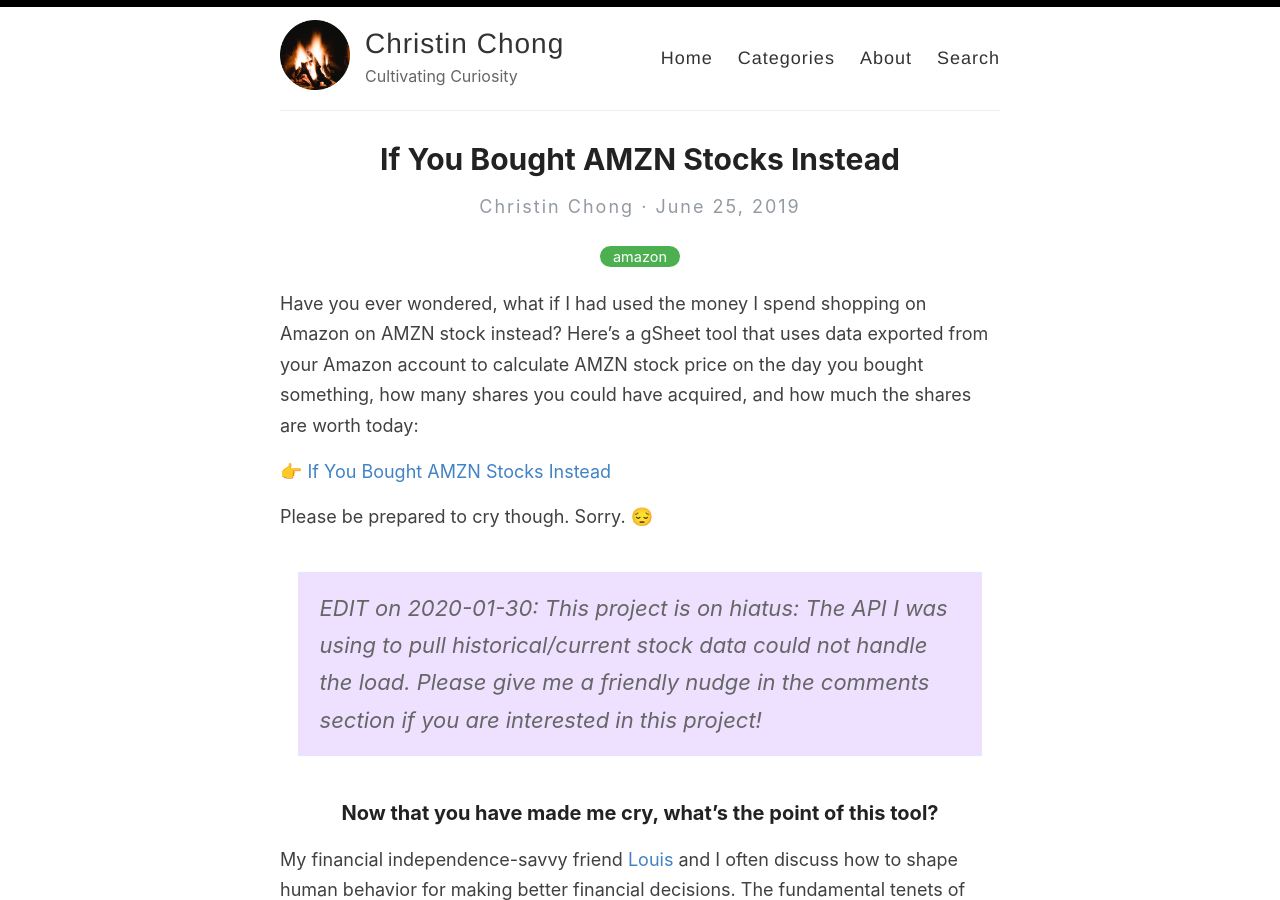
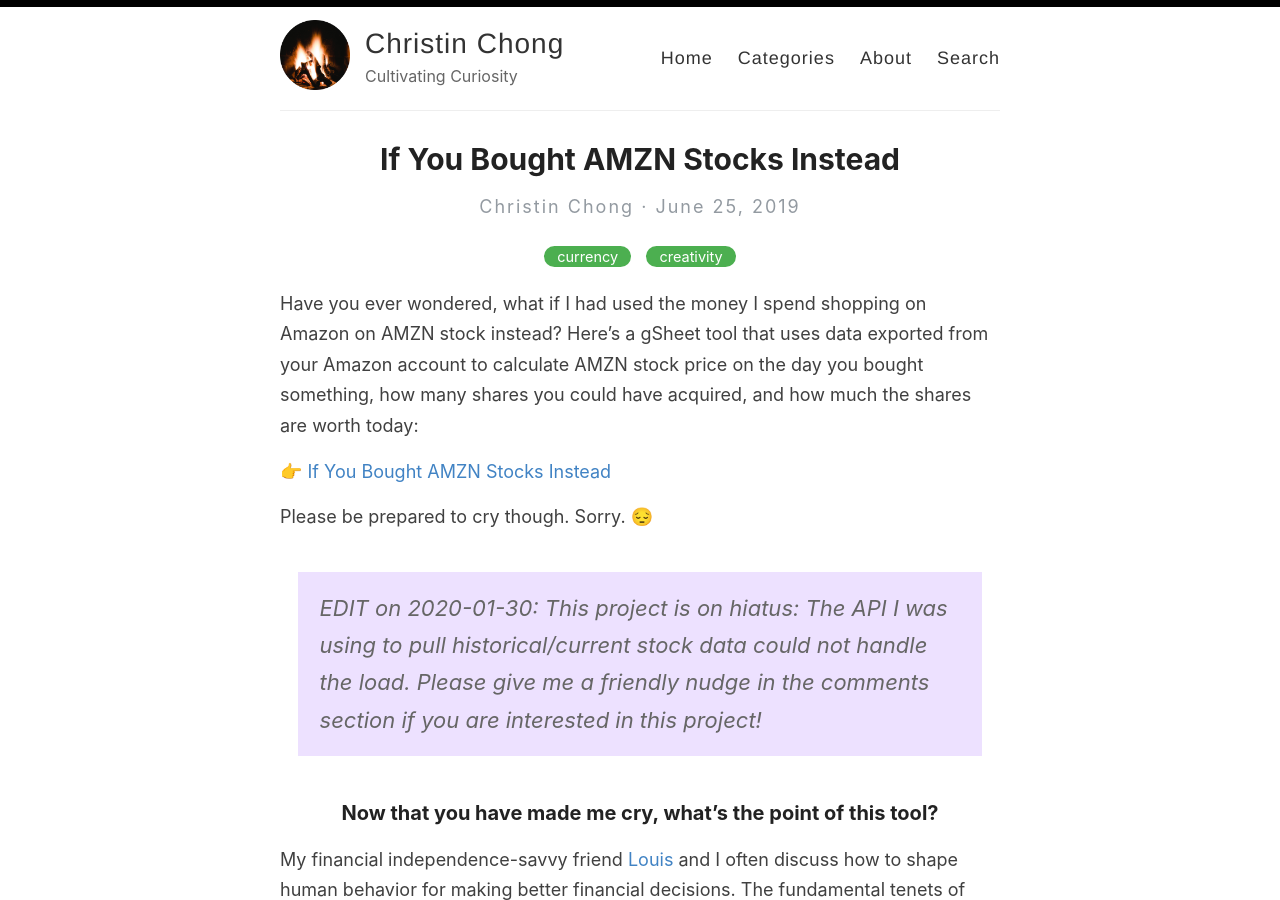
Before and after one commit to codestin/codestin.github.io, a Jekyll site: the page built from _posts/2019-06-25-If-You-Bought-AMZN-Stocks-Instead.md, in a window 1280 px wide and 900 px high. Built offline with Jekyll 4.4.1, drawn with Linux system fonts in a browser that asks for light colours; comment, search, counter and statistics services are not loaded.

Commit message:
Update 2019-06-25-If-You-Bought-AMZN-Stocks-Instead.md

```diff
--- a/_posts/2019-06-25-If-You-Bought-AMZN-Stocks-Instead.md
+++ b/_posts/2019-06-25-If-You-Bought-AMZN-Stocks-Instead.md
@@ -2,8 +2,7 @@
 layout: post
 title: If You Bought AMZN Stocks Instead
 author: christin
-tags: [featured]
-categories: [ amazon ]
+categories: [currency, creativity]
 image: assets/images/13.jpg
 ---
 
```
